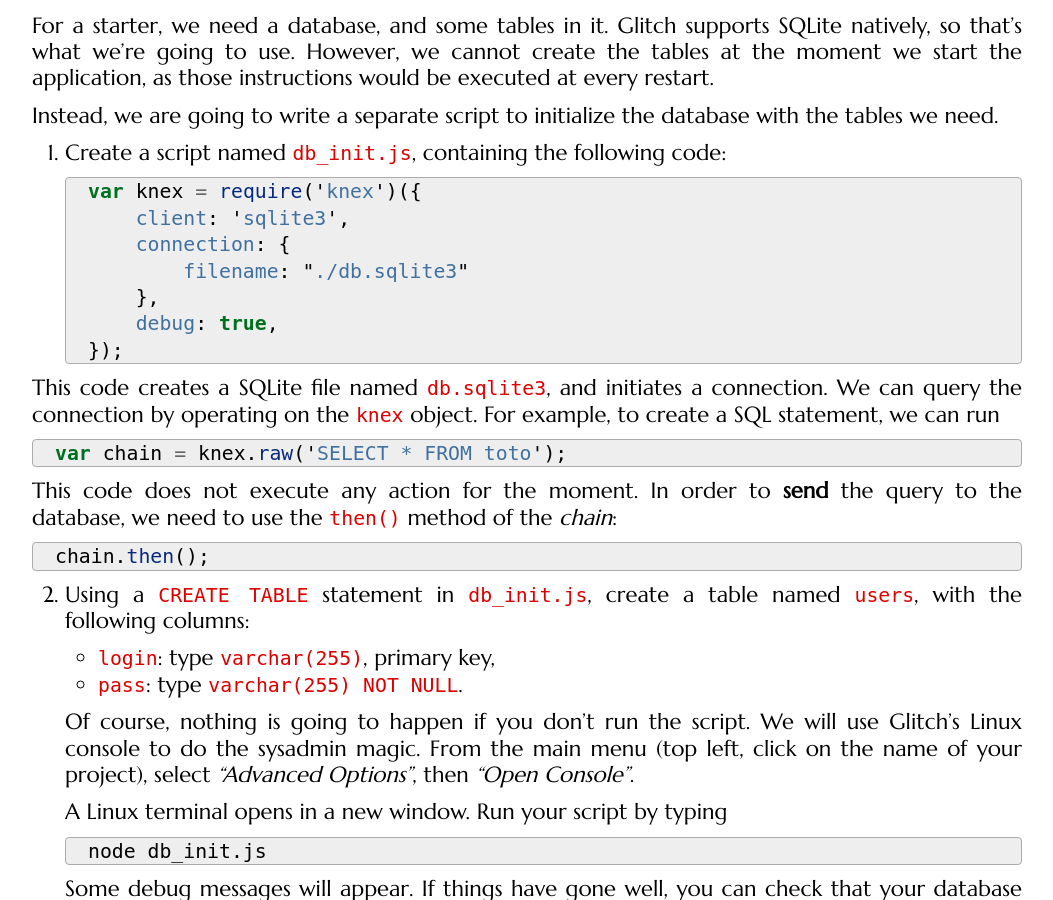
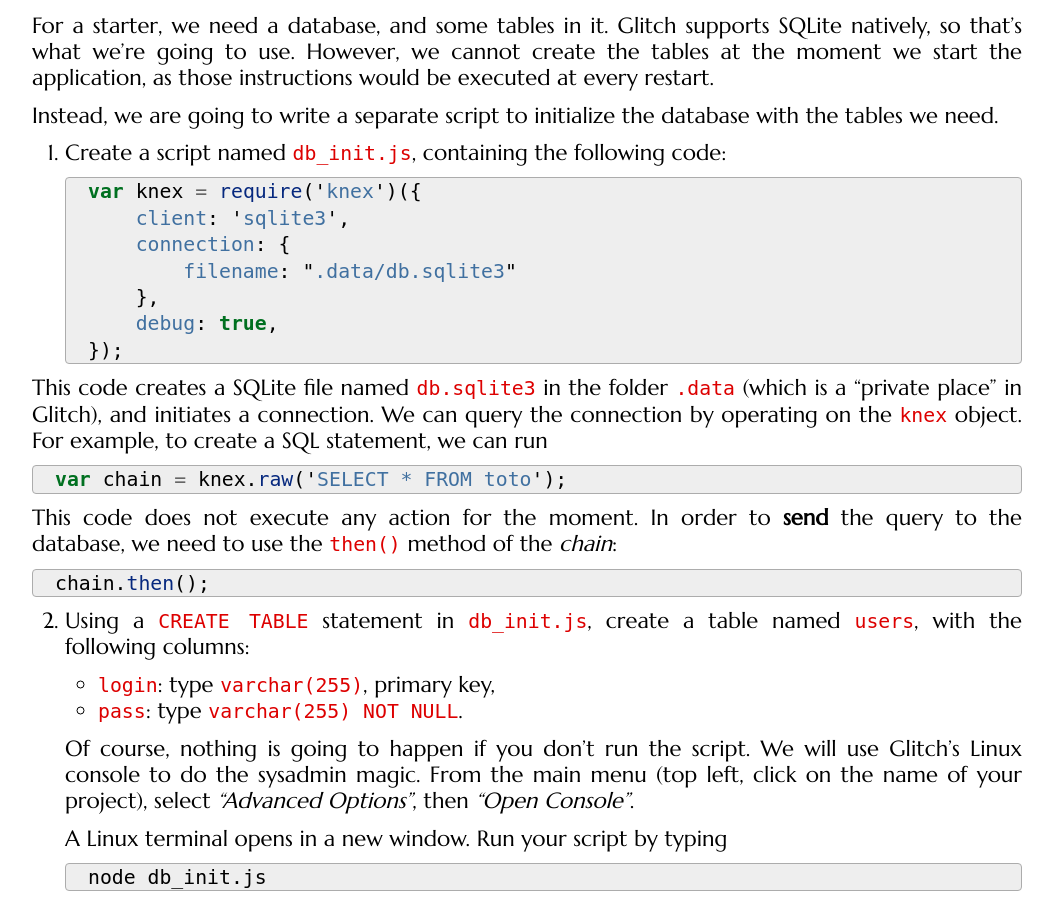
Before and after one commit to defeo/aws, a Jekyll site: the page built from _tutorials/accounts.md, in a window 1280 px wide and 900 px high, scrolled down 1978 px. Shown: the whole window, without its empty margins (113-1166 px from the left). Built offline with Jekyll 4.4.1, drawn with Linux system fonts in a browser that asks for light colours; some web fonts are replaced.

Commit message:
Make the db private
From the Glitch's FAQ:
How do you store secrets/credentials or private data?

.env is a secure environment config section in your projects, useful for storing API keys and app credentials. Only invited collaborators are able to see the contents of your .env file. So anonymous viewers or logged-in users who haven’t been invited to your project can’t see them. When remixing an app the values are cleared so they’re not copied across.

In addition, creating a folder called .data is a safe place to store your data files. This folder isn’t copied across when a project is remixed.

````diff
--- a/_tutorials/accounts.md
+++ b/_tutorials/accounts.md
@@ -56,13 +56,14 @@ database with the tables we need.
    var knex = require('knex')({
        client: 'sqlite3',
        connection: {
-           filename: "./db.sqlite3"
+           filename: ".data/db.sqlite3"
        },
        debug: true,
    });
    ```
 
-This code creates a SQLite file named `db.sqlite3`, and initiates a
+This code creates a SQLite file named `db.sqlite3` in the folder `.data` (which is
+a "private place" in Glitch), and initiates a
 connection. We can query the connection by operating on the `knex`
 object. For example, to create a SQL statement, we can run
 
````
